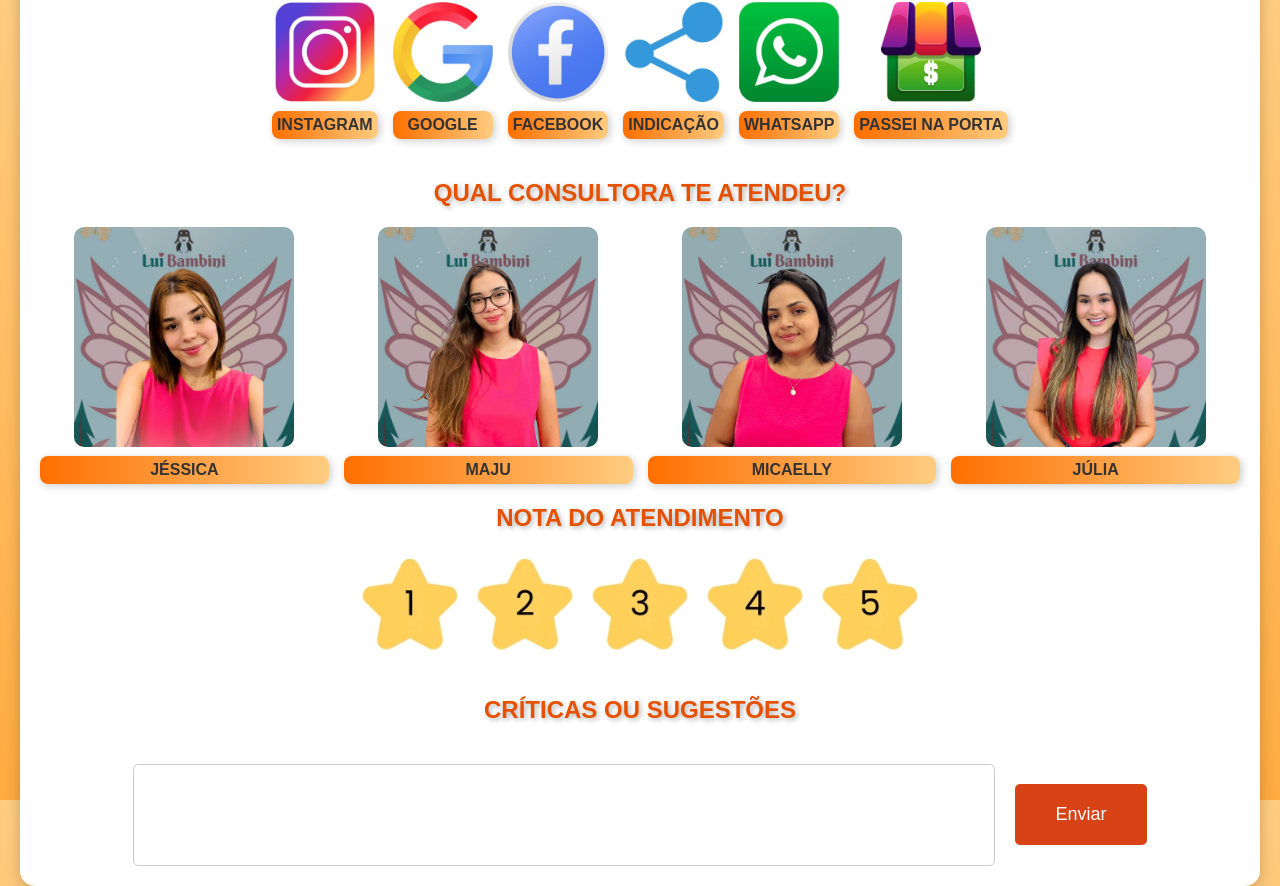
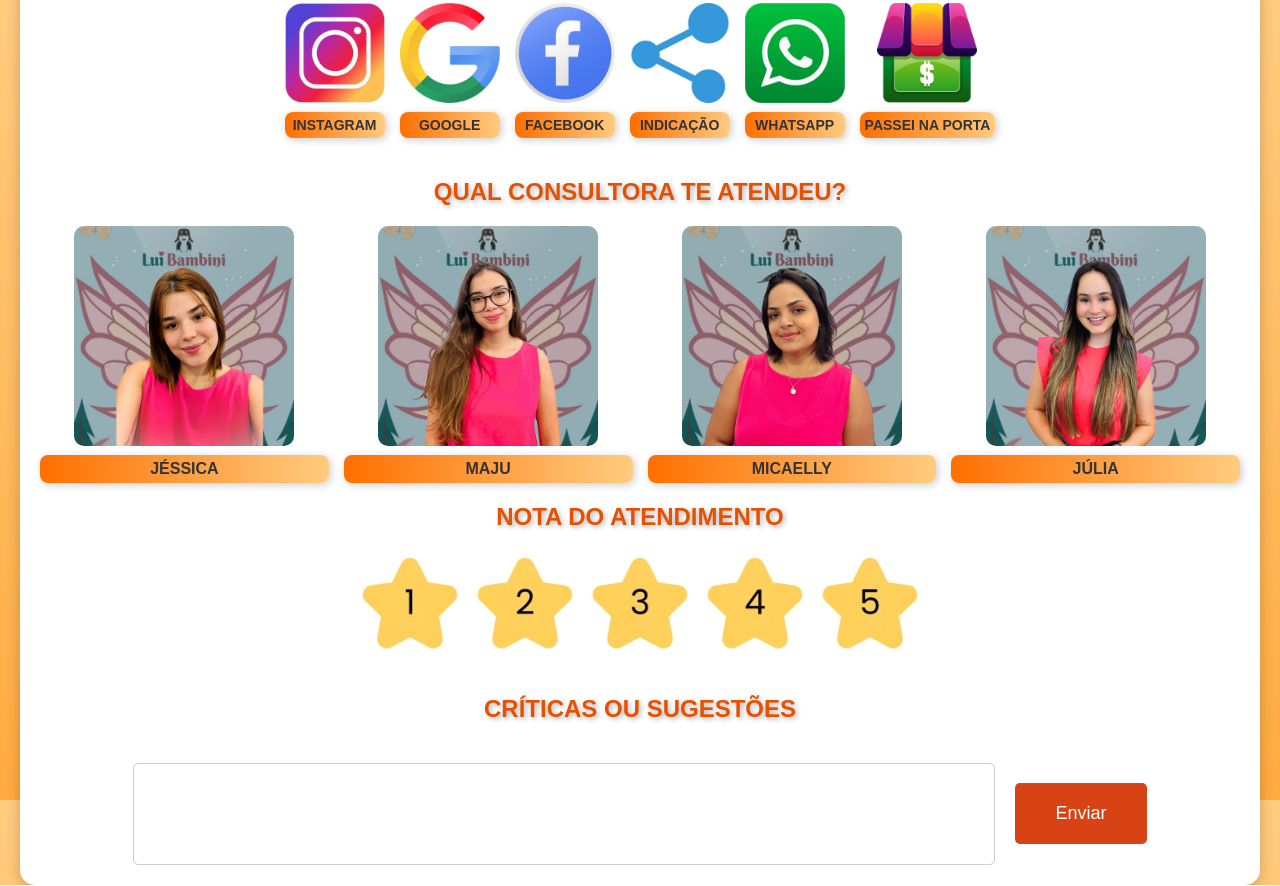
Before and after one commit to luibambini/formulario-avaliacao, a plain HTML site: page index.html in a window 1280 px wide. Drawn offline with Linux system fonts and the light colour scheme.

Commit message:
Update index.html

```diff
--- a/index.html
+++ b/index.html
@@ -55,13 +55,15 @@
             display: block;
             font-weight: bold;
             margin-top: 5px;
-            font-size: 16px;
             color: #333;
             text-transform: uppercase;
             background: linear-gradient(to right, #ff6f00, #ffcc80);
             padding: 5px;
             border-radius: 8px;
             box-shadow: 2px 2px 8px rgba(0, 0, 0, 0.2);
+        }
+        .origem-group .option-item span {
+            font-size: 14px;
         }
         .consultoras {
             display: flex;
@@ -114,7 +116,7 @@
 <body>
     <div class="container">
         <h2>POR ONDE NOS CONHECEU?</h2>
-        <div class="form-group" id="origem-group">
+        <div class="form-group origem-group" id="origem-group">
             <div class="option-item" onclick="selectOption('origem', this)"><img src="instagram.jpg" alt="Instagram"><span>Instagram</span></div>
             <div class="option-item" onclick="selectOption('origem', this)"><img src="google.jpg" alt="Google"><span>Google</span></div>
             <div class="option-item" onclick="selectOption('origem', this)"><img src="facebook.jpg" alt="Facebook"><span>Facebook</span></div>
```
